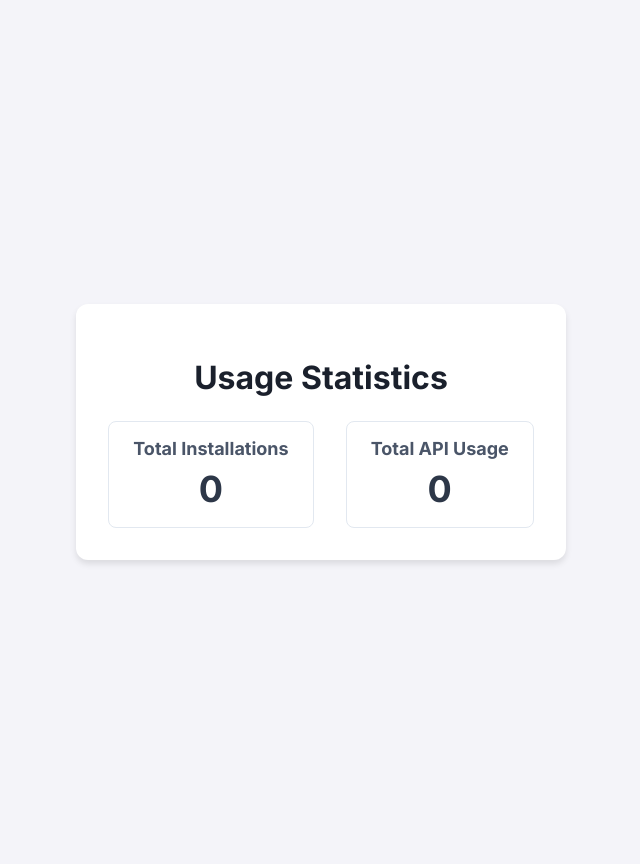
After one commit to BigLtcBandit/geo-irl-weather, a PHP site: page /stats.php in a window 1280 px wide. The commit adds this page. Shown: the whole page, without its empty margins (319-959 px from the left). Run offline with PHP 8.4, Linux system fonts and the light colour scheme.

Commit message:
feat: Add installation and usage analytics
This commit introduces a simple, file-based analytics system to track widget installations and API usage.

- A new `analytics.php` file contains the core logic for incrementing and retrieving counts from text files. File locking is used to prevent race conditions.

- `index.php` is modified to track unique installations by setting a long-term cookie. When a user visits for the first time, an installation is counted.

- `proxy-geocode.php` is updated to increment a usage counter each time it successfully fetches data from the Google Geocoding API.

- A new `stats.php` page is added to display the total installation and usage counts in a user-friendly format.

```diff
--- /dev/null
+++ b/analytics.php
@@ -0,0 +1,71 @@
+<?php
+
+// File paths for storing counts
+define('INSTALL_COUNT_FILE', 'installations.txt');
+define('USAGE_COUNT_FILE', 'usage.txt');
+
+/**
+ * Gets the current count from a specified file.
+ *
+ * @param string $filename The file to read from.
+ * @return int The current count, or 0 if the file doesn't exist.
+ */
+function get_count($filename) {
+    if (!file_exists($filename)) {
+        return 0;
+    }
+    return (int)file_get_contents($filename);
+}
+
+/**
+ * Safely increments the count in a specified file.
+ * Uses file locking to prevent race conditions.
+ *
+ * @param string $filename The file to update.
+ */
+function increment_count($filename) {
+    $count = get_count($filename);
+    $count++;
+
+    // Use file locking to prevent race conditions
+    $fp = fopen($filename, 'w');
+    if (flock($fp, LOCK_EX)) {
+        fwrite($fp, $count);
+        flock($fp, LOCK_UN);
+    }
+    fclose($fp);
+}
+
+/**
+ * Increments the installation count.
+ */
+function increment_install_count() {
+    increment_count(INSTALL_COUNT_FILE);
+}
+
+/**
+ * Increments the usage count.
+ */
+function increment_usage_count() {
+    increment_count(USAGE_COUNT_FILE);
+}
+
+/**
+ * Gets the total installation count.
+ *
+ * @return int
+ */
+function get_install_count() {
+    return get_count(INSTALL_COUNT_FILE);
+}
+
+/**
+ * Gets the total usage count.
+ *
+ * @return int
+ */
+function get_usage_count() {
+    return get_count(USAGE_COUNT_FILE);
+}
+
+?>
--- /dev/null
+++ b/stats.php
@@ -0,0 +1,77 @@
+<?php
+// Include the analytics functions
+require_once 'analytics.php';
+
+// Get the latest counts
+$install_count = get_install_count();
+$usage_count = get_usage_count();
+?>
+<!DOCTYPE html>
+<html lang="en">
+<head>
+    <meta charset="UTF-8">
+    <meta name="viewport" content="width=device-width, initial-scale=1.0">
+    <title>Geo IRL Weather - Usage Statistics</title>
+    <link rel="stylesheet" href="https://fonts.googleapis.com/css2?family=Inter:wght@400;500;700&display=swap">
+    <style>
+        body {
+            font-family: 'Inter', sans-serif;
+            background-color: #f4f4f9;
+            color: #333;
+            margin: 0;
+            padding: 2rem;
+            display: flex;
+            justify-content: center;
+            align-items: center;
+            min-height: 100vh;
+        }
+        .container {
+            background-color: #ffffff;
+            padding: 2rem;
+            border-radius: 0.75rem;
+            box-shadow: 0 4px 6px rgba(0, 0, 0, 0.1);
+            text-align: center;
+        }
+        h1 {
+            color: #1a202c;
+            margin-bottom: 1.5rem;
+        }
+        .stats {
+            display: flex;
+            justify-content: center;
+            gap: 2rem;
+        }
+        .stat-item {
+            padding: 1rem 1.5rem;
+            border: 1px solid #e2e8f0;
+            border-radius: 0.5rem;
+        }
+        .stat-item h2 {
+            font-size: 1.125rem;
+            color: #4a5568;
+            margin: 0 0 0.5rem 0;
+        }
+        .stat-item p {
+            font-size: 2.25rem;
+            font-weight: 700;
+            color: #2d3748;
+            margin: 0;
+        }
+    </style>
+</head>
+<body>
+    <div class="container">
+        <h1>Usage Statistics</h1>
+        <div class="stats">
+            <div class="stat-item">
+                <h2>Total Installations</h2>
+                <p><?php echo number_format($install_count); ?></p>
+            </div>
+            <div class="stat-item">
+                <h2>Total API Usage</h2>
+                <p><?php echo number_format($usage_count); ?></p>
+            </div>
+        </div>
+    </div>
+</body>
+</html>
```
Also changed, not shown: index.php (+12 -0 lines), proxy-geocode.php (+8 -0 lines).
